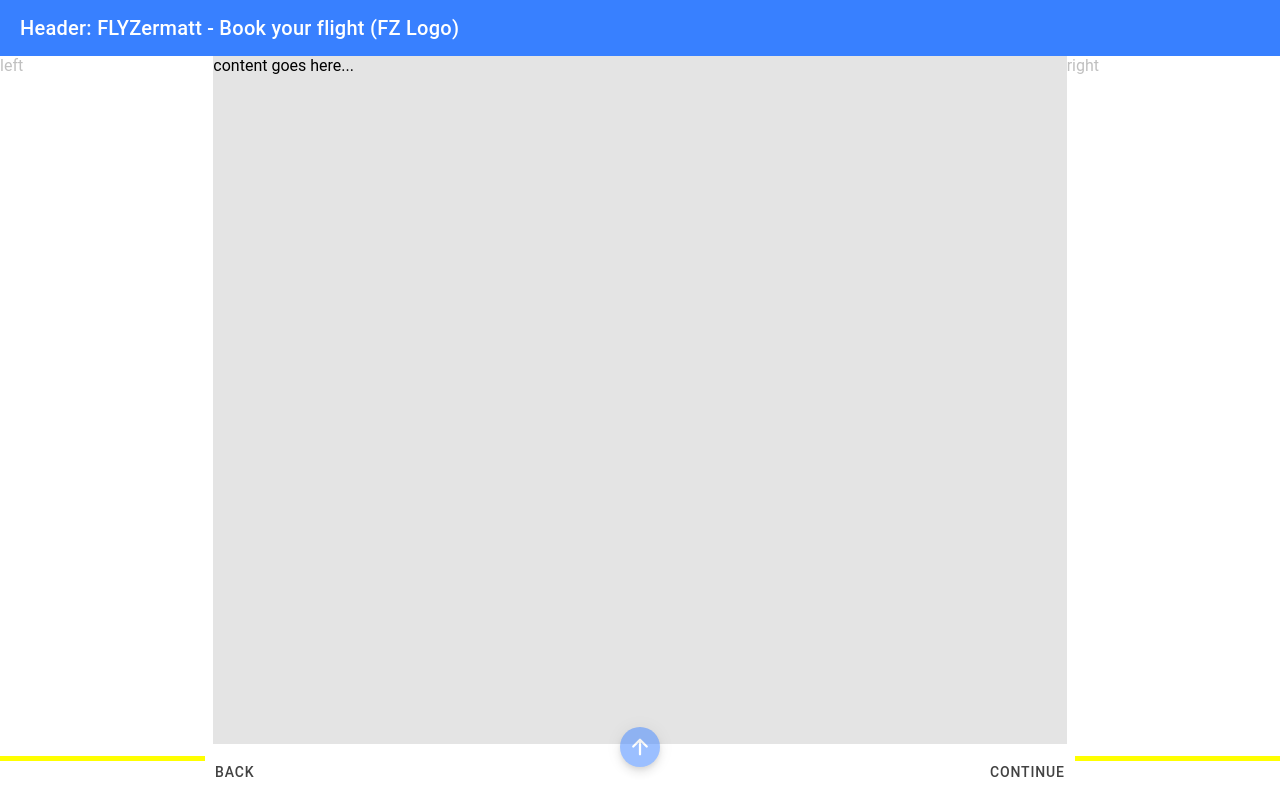
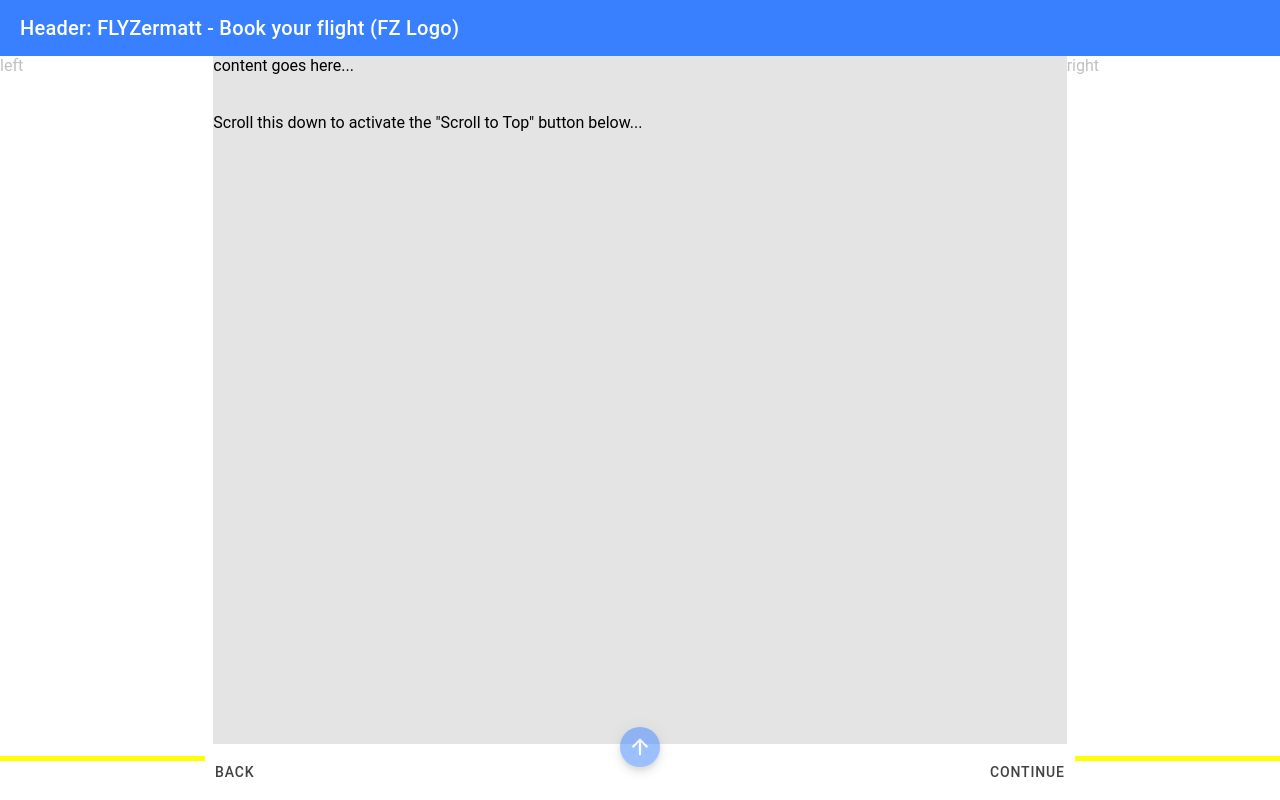
Before and after one commit to ZermattChris/fzbooking, a React (Create React App) app: page / in a window 1280 px wide. Built offline with nearby package versions, Linux system fonts and the light colour scheme.

Commit message:
Updated scroll message

```diff
--- a/src/components/FormSlider.css
+++ b/src/components/FormSlider.css
@@ -29,6 +29,7 @@
   background-color: rgb(228, 228, 228);
   margin: 0 !important;
   padding: 0 !important;
+  padding-top: 50px;
 }
 
 .maroon {
--- a/src/components/FormSlider.tsx
+++ b/src/components/FormSlider.tsx
@@ -6,7 +6,7 @@
 
 const FormSlider: React.FC<ContainerProps> = () => {
   return (
-    <div id="main-contents" className="big-vertical-box">content goes here...</div>
+    <div id="main-contents" className="big-vertical-box">content goes here...<br/><br/><br/>Scroll this down to activate the "Scroll to Top" button below...</div>
   );
 };
 
```
Also changed, not shown: 12 other files (tests, documents, lock files or other folders).
